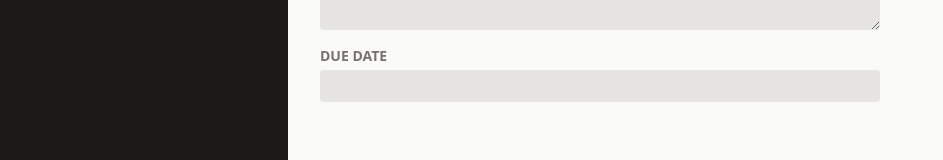
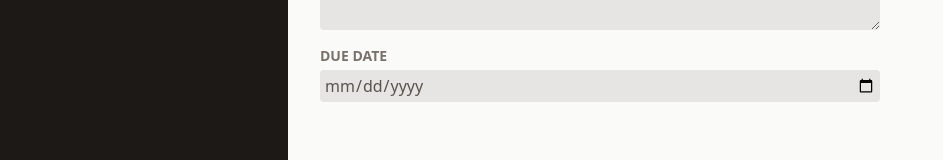
Before and after one commit to edcsu/project-mgmt, a React (Vite) app: page / in a window 1280 px wide. Both pictures are taken after a click on the button "+ Add Project". Shown: the part 290-450 px from the top of the page, without its empty margins (0-943 px from the left). Built offline with nearby package versions, Linux system fonts and the light colour scheme.

Commit message:
feat: collect new project details

```diff
--- a/package.json
+++ b/package.json
@@ -13,7 +13,8 @@
     "@tailwindcss/vite": "^4.0.3",
     "react": "^19.0.0",
     "react-dom": "^19.0.0",
-    "tailwindcss": "^4.0.3"
+    "tailwindcss": "^4.0.3",
+    "uuid": "^11.0.5"
   },
   "devDependencies": {
     "@types/react": "^19.0.8",
--- a/src/App.jsx
+++ b/src/App.jsx
@@ -2,6 +2,7 @@ import { useState } from 'react'
 import NewProject from "./components/NewProject";
 import NoProject from "./components/NoProject";
 import Sidebar from "./components/Sidebar";
+import { v7 as uuidv7 } from 'uuid';
 
 function App() {
   const [projectState, setProjectState] = useState({
@@ -9,7 +10,7 @@ function App() {
     projects: []
   })
 
-  function handleAddProject(params) {
+  function startAddProject() {
     setProjectState(prevState => {
       return {
         ...prevState,
@@ -18,19 +19,32 @@ function App() {
     })
   }
 
+  function handleAddProject(project) {
+    setProjectState(prevState => {
+      const newProject = {
+        ...project,
+        id : uuidv7()
+      }
+      return{
+        ...prevState,
+        projects: [...prevState.projects, newProject]
+      }
+    })
+  }
+
   let content;
 
   if (projectState.selectedProjectId === null) {
-    content = <NewProject />
+    content = <NewProject onAdd={handleAddProject} />
   } else if(projectState.selectedProjectId === undefined){
-    content = <NoProject onAddProject={handleAddProject}/>
+    content = <NoProject onAddProject={startAddProject}/>
   } else {
     content = <p>I have a project</p>
   }
 
   return (
     <main className="h-screen my-8 flex gap-8">
-      <Sidebar onAddProject={handleAddProject}/>
+      <Sidebar onAddProject={startAddProject}/>
       {content}
     </main>
   );
--- a/src/components/Input.jsx
+++ b/src/components/Input.jsx
@@ -1,12 +1,12 @@
 const inputClasses = 'w-full p-1 boeder-b-2 rounded-sm border-stone-300 bg-stone-200 text-stone-600 focus:outline-none focus-border-stone-600'
 
-function Input({label, isTextArea, ...props}) {
+function Input({label, isTextArea, ref, ...props}) {
   return (
     <p className='flex flex-col gap-1 my-4'>
         <label className='text-sm font-bold uppercase text-stone-500' htmlFor="">{label}</label>
         {isTextArea ?
-            <textarea className={inputClasses} name="" {...props}></textarea> :
-            <input className={inputClasses} type="text" {...props}/>}
+            <textarea ref={ref} className={inputClasses} name="" {...props}></textarea> :
+            <input ref={ref} className={inputClasses} type="text" {...props}/>}
     </p>
   )
 }
--- a/src/components/NewProject.jsx
+++ b/src/components/NewProject.jsx
@@ -1,6 +1,23 @@
+import { useRef } from 'react'
 import Input from './Input'
 
-function NewProject() {
+function NewProject({onAdd}) {
+  const title = useRef()
+  const description = useRef()
+  const dueDate = useRef()
+
+  function handleSave(params) {
+    const enteredTitle = title.current.value
+    const enteredDescription = description.current.value
+    const enteredDueDate = dueDate.current.value
+
+    onAdd({
+        title: enteredTitle,
+        description: enteredDescription,
+        dueDate: enteredDueDate
+    })
+  }
+
   return (
     <div className="w-[35rem] mt-16">
         <menu className="flex items-center justify-end gap-4 my-4">
@@ -8,13 +25,18 @@ function NewProject() {
                 <button className='text-stone-800 hover:text-stone-900 cursor-pointer'>Cancel</button>
             </li>
             <li>
-                <button className='px-6 py-2 rounded-md bg-stone-800 text-stone-50 hover:text-stone-850 cursor-pointer'>Save</button>
+                <button
+                    className='px-6 py-2 rounded-md bg-stone-800 text-stone-50 hover:text-stone-850 cursor-pointer'
+                    onClick={handleSave}
+                >
+                    Save
+                </button>
             </li>
         </menu>
         <div>
-            <Input label="Title"/>
-            <Input label="Description" isTextArea/>
-            <Input label="Due Date"/>
+            <Input type="text" ref={title} label="Title"/>
+            <Input ref={description} label="Description" isTextArea/>
+            <Input type="date" ref={dueDate} label="Due Date"/>
         </div>
     </div>
   )
```
Also changed, not shown: 1 other file (tests, documents, lock files or other folders).
